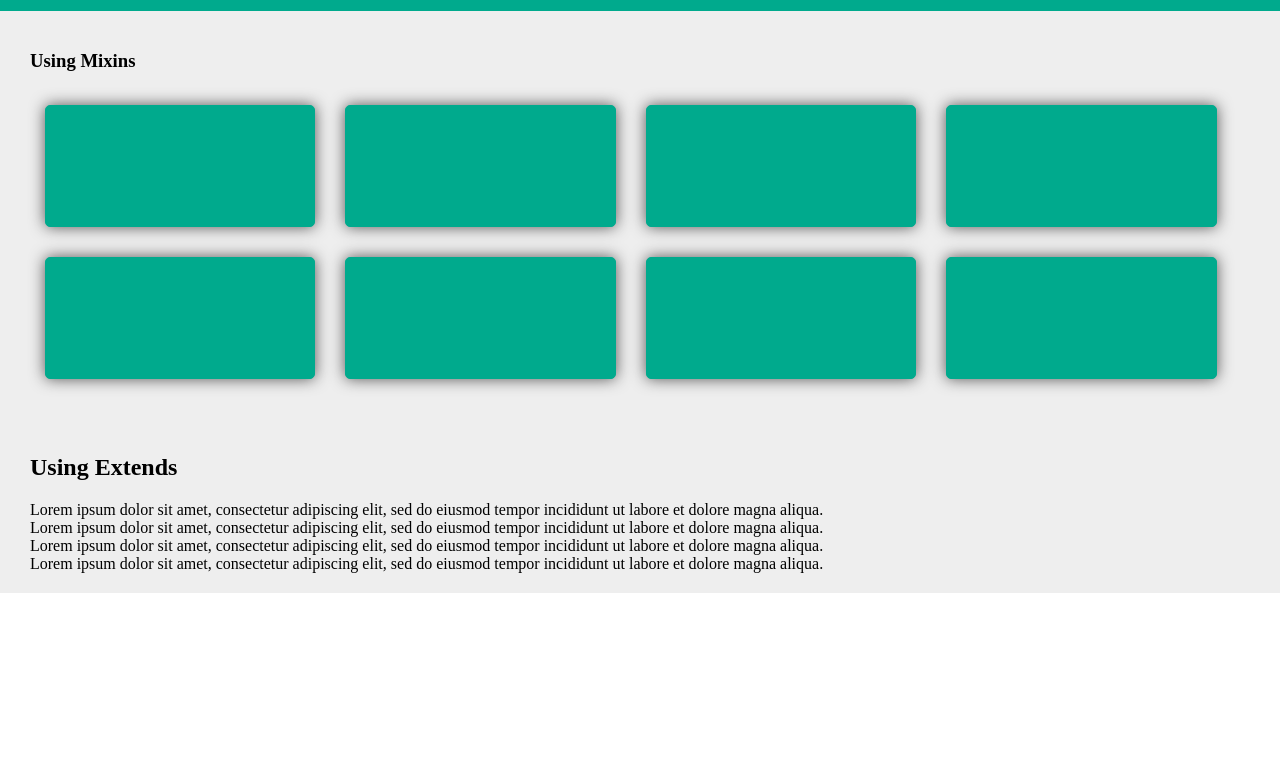
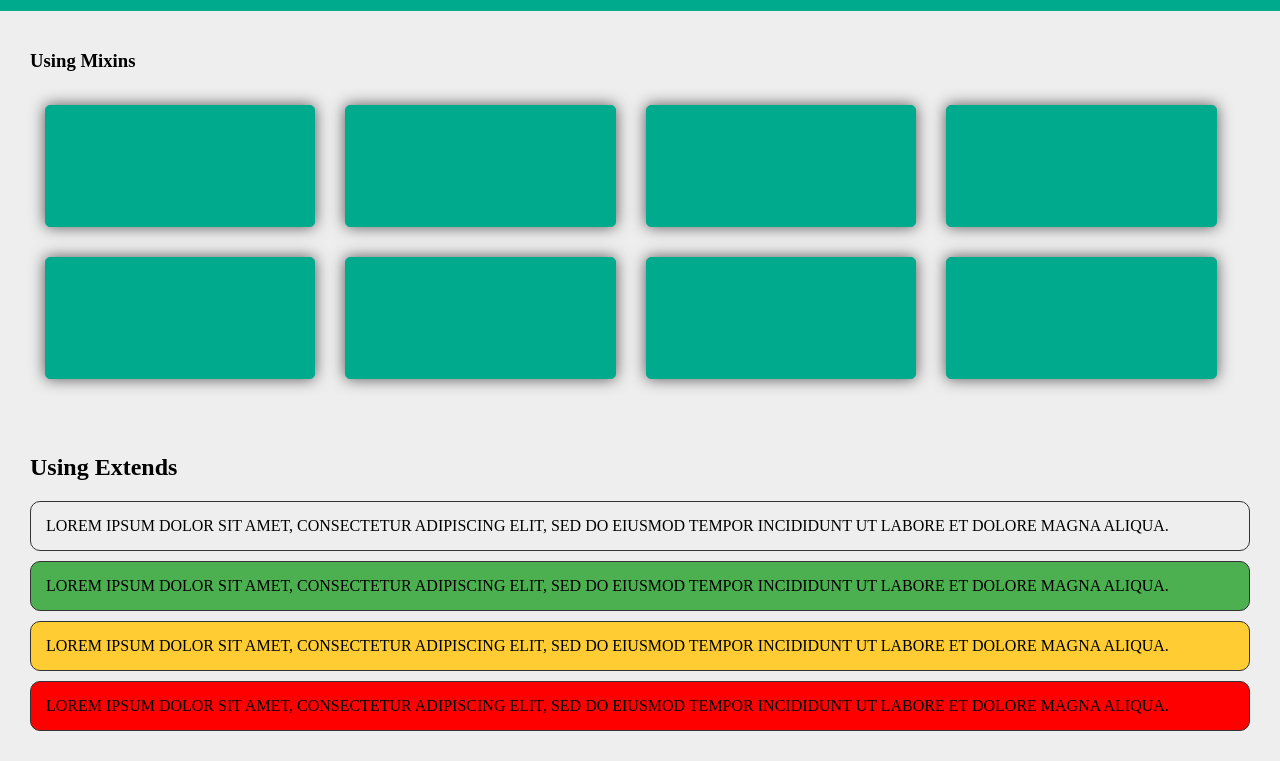
Before and after one commit to JHanek3/Beginner-Sass, a plain HTML site: page 5_SASSskillz/index.html in a window 1280 px wide. Shown: the part 102-863 px from the top of the page. Before the commit the page ends 800 px from the top, so only its background shows below. Drawn offline with Linux system fonts and the light colour scheme.

Commit message:
Learned about extend being used to inherit class properties

```diff
--- a/5_SASSskillz/SASS/app.sass
+++ b/5_SASSskillz/SASS/app.sass
@@ -1,6 +1,7 @@
 @import "variables.sass"
 @import "mixins.sass"
 @import "base/base-dir"
+@import "extends"
 @import "layouts/layouts-dir"
 @import "modules/modules-dir"
 
--- /dev/null
+++ b/5_SASSskillz/SASS/modules/_alerts.sass
@@ -0,0 +1,22 @@
+.alert
+  border: 1px solid $brand-secondary
+  margin: 10px 0
+  padding: 15px
+  text-transform: uppercase
+  +border-rad(10px)
+
+//extend the properties, carries the same styles from above
+.success
+  @extend .alert
+  background: #4CAF50
+
+.warning
+  @extend .alert
+  background: #fc3
+
+.oh-dang
+  @extend .alert
+  background: red
+
+//build one class then use extend to inherit these class properties into
+//another class, technically available globally
--- a/5_SASSskillz/SASS/modules/_modules-dir.sass
+++ b/5_SASSskillz/SASS/modules/_modules-dir.sass
@@ -1,2 +1,3 @@
 @import "navbar"
 @import "pro-image"
+@import "alerts"
```
Also changed, not shown: 5_SASSskillz/CSS/app.css, 5_SASSskillz/SASS/_extends.sass (added), 1 other file.
